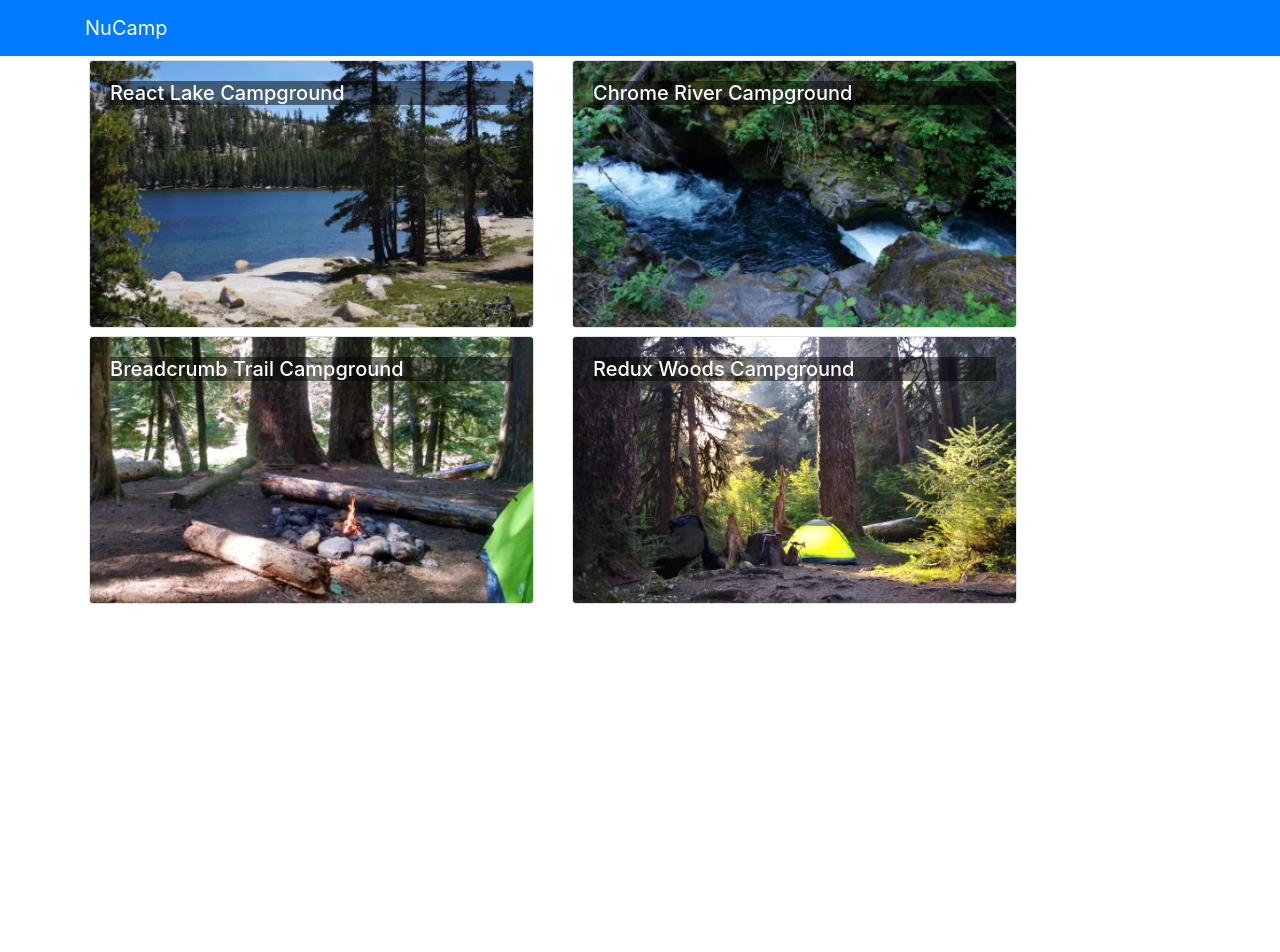
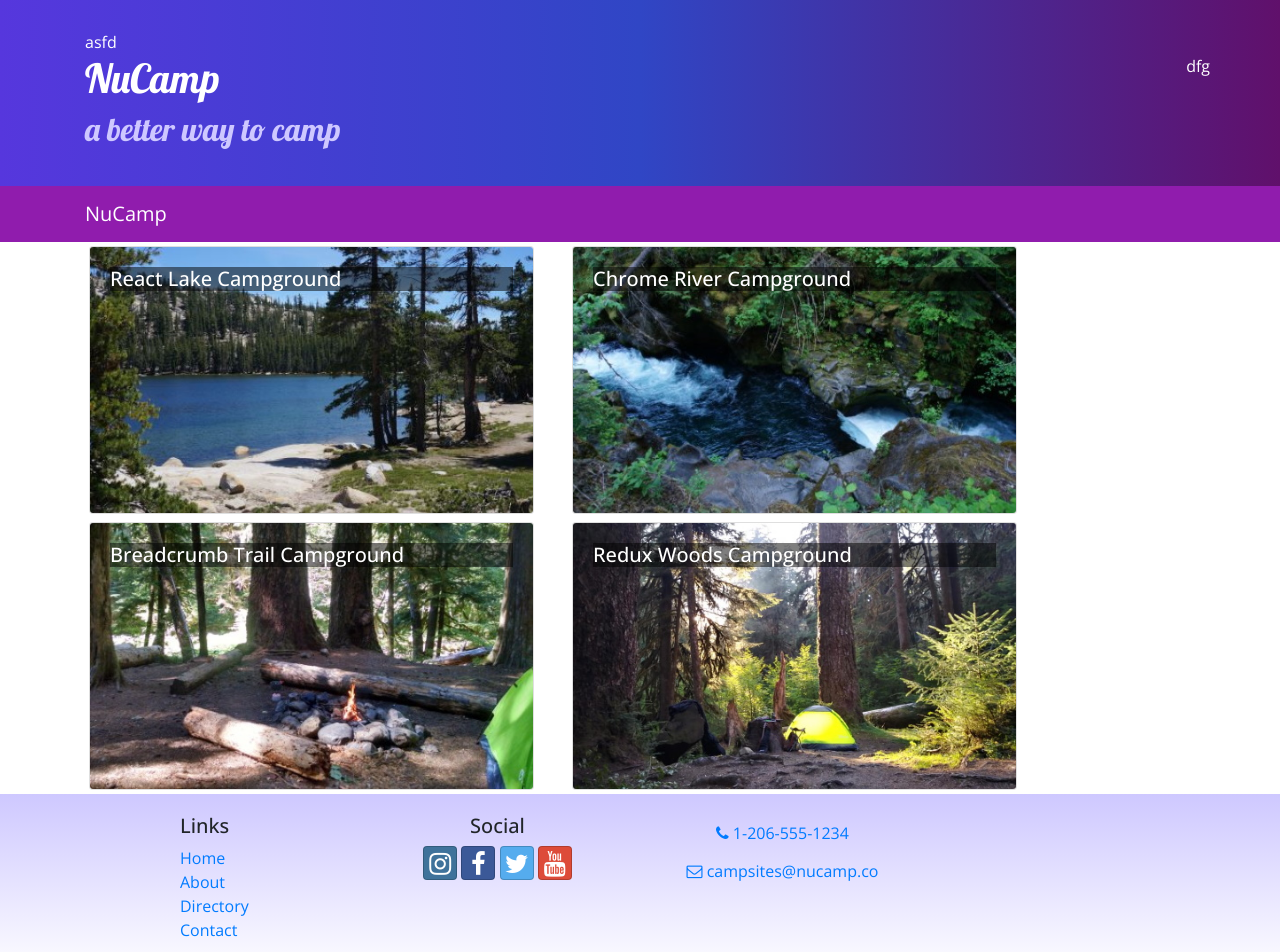
Before and after one commit to rgreen02/nucamp_react, a React (Create React App) app: page / in a window 1280 px wide. Shown: the top 952 px of the page. Before the commit the page ends 800 px from the top, so only its background shows below. Built offline with nearby package versions, Linux system fonts and the light colour scheme.

Commit message:
header/footer added

```diff
--- a/package.json
+++ b/package.json
@@ -7,6 +7,8 @@
     "@testing-library/react": "^9.3.2",
     "@testing-library/user-event": "^7.1.2",
     "bootstrap": "4.0.0",
+    "bootstrap-social": "5.1.1",
+    "font-awesome": "4.7.0",
     "react": "^16.12.0",
     "react-dom": "^16.12.0",
     "react-popper": "0.9.2",
--- a/src/App.css
+++ b/src/App.css
@@ -1,53 +1,42 @@
 body {
-  font-family: "Open Sans", sans serif;
+  font-family: "Open Sans", sans-serif;
 }
 
-h5 {
-  font-family: "Lobster", cursive;
+h1, h2, h3, .card-body>h5 {
+font-family: "Lobster", cursive;
+}
+
+h2 {
+  color: #3046C5;
 }
 
 .card-img-overlay h5 {
   color: white;
-  background-color: rgba(0,0,0,0.5);
+  background-color: rgba(0, 0, 0, 0.5);
 }
 
-/*
-.App {
-  text-align: center;
+.row-content {
+  padding: 50px 0;
+  border-bottom: 1px ridge;
+  min-height: 200px;
 }
 
-.App-logo {
-  height: 40vmin;
-  pointer-events: none;
+.site-footer {
+  background-image: linear-gradient(#CEC8FF, white);
+  padding: 20px 0;
 }
 
-@media (prefers-reduced-motion: no-preference) {
-  .App-logo {
-    animation: App-logo-spin infinite 20s linear;
-  }
-}
-
-.App-header {
-  background-color: #282c34;
-  min-height: 100vh;
-  display: flex;
-  flex-direction: column;
-  align-items: center;
-  justify-content: center;
-  font-size: calc(10px + 2vmin);
+.jumbotron {
+  margin: 0;
+  padding: 30px;
+  background-image: linear-gradient(to right, #5637DD, #3046C5, #60106B);
   color: white;
 }
 
-.App-link {
-  color: #61dafb;
+.jumbotron h2 {
+  color: #CEC8FF;
 }
 
-@keyframes App-logo-spin {
-  from {
-    transform: rotate(0deg);
-  }
-  to {
-    transform: rotate(360deg);
-  }
+.navbar-dark {
+  background-color: #901CAD;
 }
-*/
--- /dev/null
+++ b/src/components/FooterComponent.js
@@ -0,0 +1,35 @@
+import React from 'react';
+
+
+function Footer(props) {
+    return(
+        <footer className="site-footer">
+            <div className="container">
+                <div className="row">
+                    <div className="col-4 col-sm-2 offset-1">
+                        <h5>Links</h5>
+                        <ul className="list-unstyled">
+                            <li><a href="#">Home</a></li>
+                            <li><a href="#">About</a></li>
+                            <li><a href="#">Directory</a></li>
+                            <li><a href="#">Contact</a></li>
+                        </ul>
+                    </div>
+                    <div className="col-6 col-sm-3 text-center">
+                        <h5>Social</h5>
+                        <a className="btn btn-social-icon btn-instagram" href="http://instagram.com/"><i className="fa fa-instagram"/></a>{' '}
+                        <a className="btn btn-social-icon btn-facebook" href="http://www.facebook.com/"><i className="fa fa-facebook"/></a>{' '}
+                        <a className="btn btn-social-icon btn-twitter" href="http://twitter.com/"><i className="fa fa-twitter"/></a>{' '}
+                        <a className="btn btn-social-icon btn-google" href="http://youtube.com/"><i className="fa fa-youtube"/></a>{' '}
+                    </div>
+                    <div className="col-6 col-sm-3 text-center">
+                        <a role="button" className="btn btn-link" href="tel:+12065551234"><i className="fa fa-phone" /> 1-206-555-1234</a><br />
+                        <a role="button" className="btn btn-link" href="mailto:notreal@notreal.co"><i className="fa fa-envelope-o" /> campsites@nucamp.co</a>
+                    </div>
+                </div>
+            </div>
+        </footer>
+    )
+}
+
+export default Footer;
--- /dev/null
+++ b/src/components/HeaderComponent.js
@@ -0,0 +1,31 @@
+import React, {Component} from 'react';
+import {Navbar, NavbarBrand, Jumbotron} from 'reactstrap';
+
+class Header extends Component {
+    render() {
+        return(
+            <React.Fragment>
+                <Jumbotron fluid>
+                    <div className="container">
+                        asfd
+                        <div className="row">
+                            <div className="col">
+                                <h1>NuCamp</h1>
+                                <h2>a better way to camp</h2>
+                            </div>
+                            dfg
+                        </div>
+                    </div>
+                </Jumbotron>
+
+                <Navbar dark sticky="top">
+                        <div className="container">
+                            <NavbarBrand href="/">NuCamp</NavbarBrand>
+                        </div>
+                </Navbar>
+            </React.Fragment>
+        );
+    }
+}
+
+export default Header;
--- a/src/components/MainComponent.js
+++ b/src/components/MainComponent.js
@@ -1,5 +1,6 @@
 import React, {Component} from 'react';
-import {Navbar, NavbarBrand} from 'reactstrap';
+import Header from './HeaderComponent';
+import Footer from './FooterComponent';
 import Directory from './DirectoryComponents';
 import CampsiteInfo from './CampsiteInfoComponent';
 import {CAMPSITES} from '../shared/campsites';
@@ -20,13 +21,10 @@ class Main extends Component {
     render() {
         return(
             <div>
-                <Navbar dark color="primary">
-                    <div className="container">
-                        <NavbarBrand href="/">NuCamp</NavbarBrand>
-                    </div>
-                </Navbar>
+                <Header />
                 <Directory campsites={this.state.campsites} onClick={campsiteId => this.onCampsiteSelect(campsiteId)}/>
                 <CampsiteInfo campsite={this.state.campsites.filter(campsite => campsite.id === this.state.selectedCampsite)[0]}/>
+                <Footer />
             </div>
         );
     };//End of Render
--- a/src/index.js
+++ b/src/index.js
@@ -1,11 +1,13 @@
 import React from 'react';
 import ReactDOM from 'react-dom';
 import './index.css';
-import App from './App';
 import * as serviceWorker from './serviceWorker';
 import 'bootstrap/dist/css/bootstrap.min.css';
 import 'typeface-lobster';
 import 'typeface-open-sans';
+import 'font-awesome/css/font-awesome.css';
+import 'bootstrap-social/bootstrap-social.css';
+import App from './App';
 
 ReactDOM.render( < App / > , document.getElementById('root'));
 
```
Also changed, not shown: 1 other file (tests, documents, lock files or other folders).
